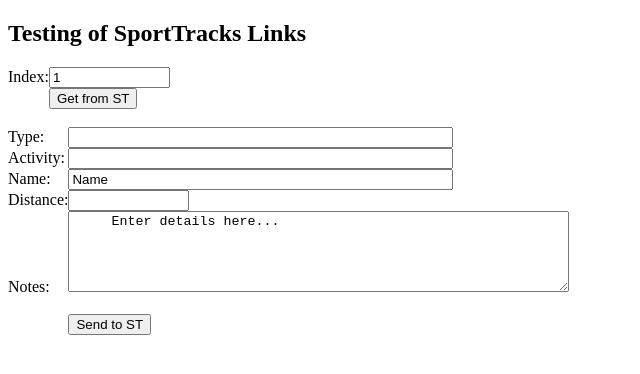
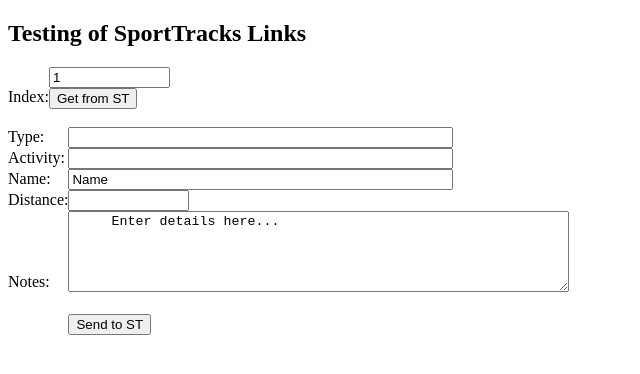
Before and after one commit to richardjy/FPE, a Jekyll site: the page SportTracks.html, which Jekyll copies as it is, in a window 1280 px wide. Shown: the top 374 px of the page, without its empty margins (0-640 px from the left). Built offline with Jekyll 4.4.1, drawn with Linux system fonts in a browser that asks for light colours.

Commit message:
Update SportTracks.html

```diff
--- a/SportTracks.html
+++ b/SportTracks.html
@@ -11,7 +11,7 @@
 <style>
 	form  { display: table;      }
 	p     { display: table-row;  }
-	label { display: table-cell; }
+	label { display: table-cell; vertical-align: middle}
 	input { display: table-cell; }
 	  </style>
   </head>
```
